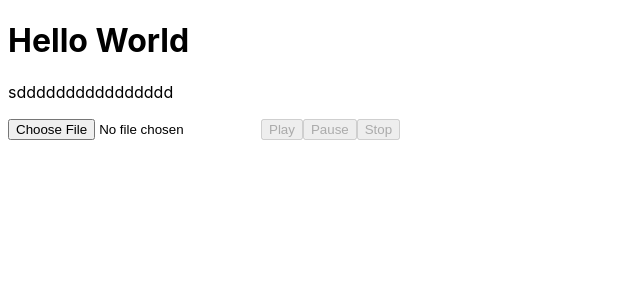
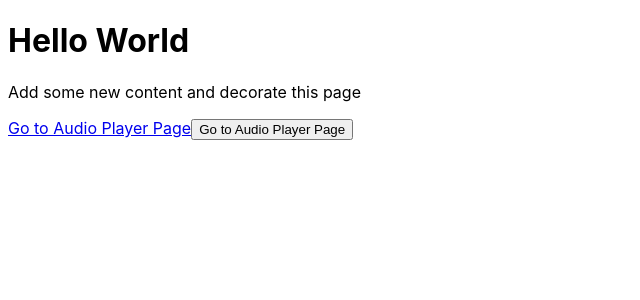
Before and after one commit to alexkkm/CSCI3280Project, a React (Create React App) app: page / in a window 1280 px wide. Shown: the top 300 px of the page, without its empty margins (0-640 px from the left). Built offline with nearby package versions, Linux system fonts and the light colour scheme.

Commit message:
divided the audioplayer into new page

```diff
--- a/package.json
+++ b/package.json
@@ -8,7 +8,7 @@
     "@testing-library/user-event": "^13.2.1",
     "react": "^18.2.0",
     "react-dom": "^18.2.0",
-    "react-router-dom": "^6.8.2",
+    "react-router-dom": "6",
     "react-scripts": "5.0.1",
     "web-vitals": "^2.1.0"
   },
--- a/src/index.jsx
+++ b/src/index.jsx
@@ -1,6 +1,7 @@
 // Basic tools
 import React from 'react';
 import ReactDOM from 'react-dom/client';
+import { BrowserRouter, Routes, Route, Link, useNavigate } from 'react-router-dom'
 
 
 // Addictional decoration
@@ -15,7 +16,9 @@ class Index extends React.Component {
     return (
       <div className="App">
         <h1>Hello World</h1>
-        <p>sdddddddddddddddd</p>
+        <p>Add some new content and decorate this page</p>
+        <Link to="/audioplayer">Go to Audio Player Page</Link>
+        <button onClick={() => useNavigate("/audioplayer")}>Go to Audio Player Page</button>
       </div>
     );
   }
@@ -26,11 +29,19 @@ export default function App() {
   return (
     // React Router
     <div>
-    <Index />
-    <AudioPlayer />
+      <Routes>
+        <Route path="/" element={<Index />} />
+        <Route path="/audioplayer" element={<AudioPlayer />} />
+    </Routes>
+
+
     </div>
   );
 }
 
 // the most outter layer Dom render, render the App() function to index.html
-ReactDOM.createRoot(document.getElementById('root')).render(<App />);
+ReactDOM.createRoot(document.getElementById('root')).render(
+  <BrowserRouter>
+    <App />
+  </BrowserRouter>
+);
```
Also changed, not shown: 1 other file (tests, documents, lock files or other folders).
